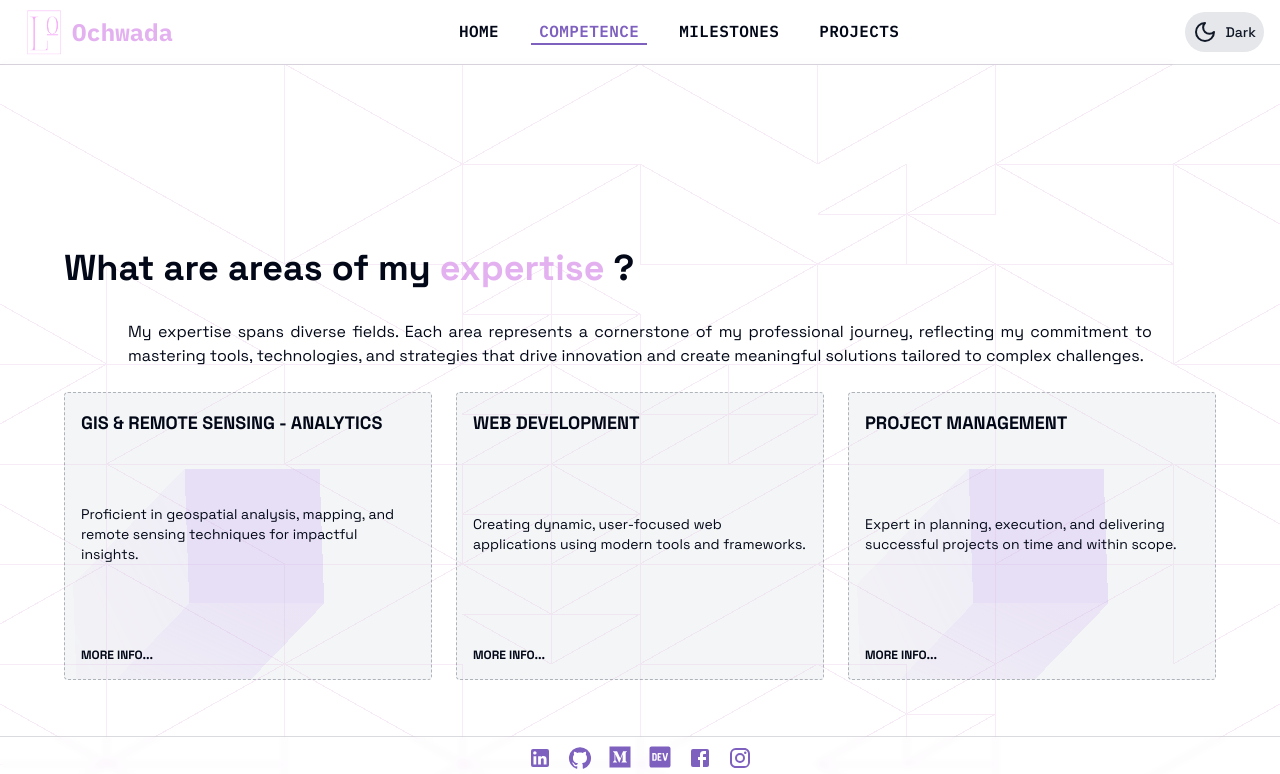
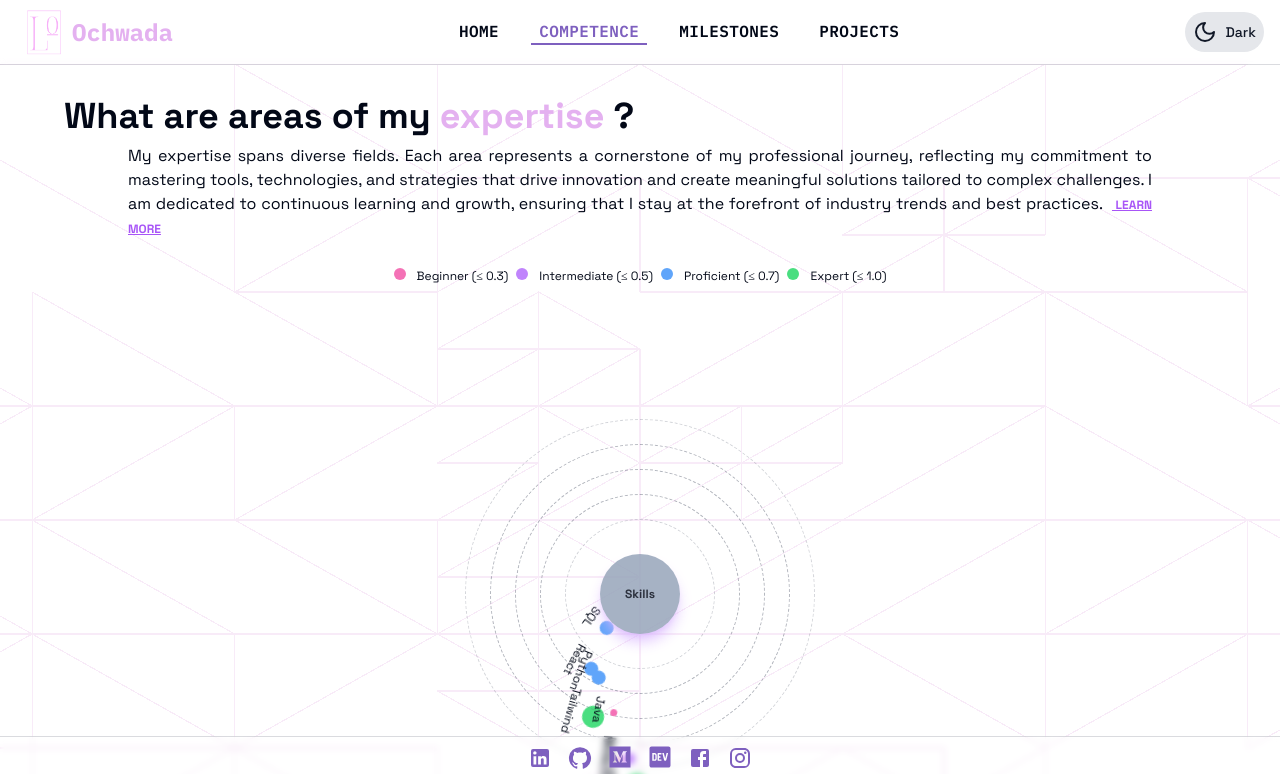
Before and after one commit to Ochwada/online_portfolio, a Next.js app: page /competence in a window 1280 px wide. Shown: the top 774 px of the page. Built offline with nearby package versions, Linux system fonts and the light colour scheme.

Commit message:
Compitence

```diff
--- a/package.json
+++ b/package.json
@@ -23,6 +23,7 @@
     "clsx": "^2.1.1",
     "framer-motion": "^11.11.17",
     "lucide-react": "^0.456.0",
+    "motion": "^12.5.0",
     "next": "^15.0.3",
     "react": "^18.2.0",
     "react-dom": "^18.2.0",
@@ -30,7 +31,8 @@
     "react-syntax-highlighter": "^15.6.1",
     "react-typed": "^2.0.12",
     "tailwind-merge": "^2.5.5",
-    "tailwindcss-animate": "^1.0.7"
+    "tailwindcss-animate": "^1.0.7",
+    "three": "^0.174.0"
   },
   "devDependencies": {
     "@types/node": "^20.17.6",
--- /dev/null
+++ b/src/Components/Competence/Skills.tsx
@@ -0,0 +1,73 @@
+"use client";
+
+import React from "react";
+import { Skills as skills } from "@/Components/Constant";
+
+const getLevelColor = (level: number): string => {
+  if (level <= 0.3) return "bg-pink-400";
+  if (level <= 0.5) return "bg-purple-400";
+  if (level <= 0.7) return "bg-blue-400";
+  return "bg-green-400";
+};
+
+export default function SkillsComponent() {
+  return (
+    <div className="relative w-full h-[600px] md:h-[700px] flex items-center justify-center overflow-hidden">
+      {/* Center Sun */}
+      <div className="w-20 h-20 bg-slate-400 rounded-full shadow-lg shadow-purple-300 animate-pulse z-10 flex items-center justify-center text-xs text-center">
+        <span className="space-grotesk-bold">Skills</span>
+      </div>
+
+      {/* Orbiting Skills */}
+      {skills.map((skill, index) => {
+        const size = Math.round(skill.level * 24);
+        const color = getLevelColor(skill.level);
+        const orbitIndex = parseInt(skill.distance.split("-")[1]); // 1 to 5
+        const translateX = (orbitIndex * 36); // Adjust this for better spacing
+        //const angle = (index / skills.length) * 360;
+
+        return (
+          <div
+            key={skill.name}
+            className={`absolute ${skill.distance} rounded-full border border-dashed border-gray-500/30 flex items-center justify-center`}
+          >
+            <div
+              className="relative animate-orbit"
+              style={{ animationDuration: `${16 + index}s` }}
+            >
+              <div
+                className="absolute flex flex-col items-center"
+                style={{
+                  transform: `translateX(${translateX}px)`,
+                }}
+              >
+                <div
+                  className={`${color} rounded-full`}
+                  style={{ width: `${size}px`, height: `${size}px` }}
+                ></div>
+                <span
+                  className="text-xs mt-1 text-center orbit-label"
+
+                >
+                  {skill.name}
+                </span>
+              </div>
+            </div>
+          </div>
+
+
+        );
+      })}
+
+      {/* Skill Legend */}
+      <div className="absolute z-20 top-2">
+        <div className="mt-4 text-xs space-x-2 text-center flex flex-row items-center">
+          <div><span className="inline-block w-3 h-3 rounded-full bg-pink-400 mr-2"></span> Beginner (≤ 0.3)</div>
+          <div><span className="inline-block w-3 h-3 rounded-full bg-purple-400 mr-2"></span> Intermediate (≤ 0.5)</div>
+          <div><span className="inline-block w-3 h-3 rounded-full bg-blue-400 mr-2"></span> Proficient (≤ 0.7)</div>
+          <div><span className="inline-block w-3 h-3 rounded-full bg-green-400 mr-2"></span> Expert (≤ 1.0)</div>
+        </div>
+      </div>
+    </div>
+  );
+}
--- a/src/Components/Constant/index.js
+++ b/src/Components/Constant/index.js
@@ -42,19 +42,36 @@ export const navigation = [
     },
 
 ];
+// -------------------------------------------Skills Section --------------------
+export const Skills = [
+    { name: "SQL", level: 0.6, distance: "orbit-1" },
+
+    { name: "React", level: 0.6, distance: "orbit-2" },
+    { name: "Python", level: 0.6, distance: "orbit-2" },
+
+    { name: "Tailwind", level: 0.9, distance: "orbit-3" },
+    { name: "Java", level: 0.3, distance: "orbit-3" },
+
+    { name: "NodeJS", level: 0.2, distance: "orbit-4" },
+    { name: "NextJS", level: 0.5, distance: "orbit-4" },
+
+    { name: "GIS", level: 0.9, distance: "orbit-5" },
+  ];
+
+
 // -------------------------------------------Projects Navigation --------------------
 
 export const projectsNavigation = [
     {
         id: "javaProjects",
-        name: "Selected Java Projects",
+        name: "Java Mini Projects (Learning Journey)",
         git_href: "https://github.com/Ochwada/JavaProjects",
         //web_href: " ",
         href: "https://github.com/Ochwada/JavaProjects/blob/main/README.md",
         image: '/assets/projects/java.png',
         category: ["Backend Development"],
         subcategory: "Core Java",
-        tools: ['#Java'],
+        tools: ["#Java", "#intellijIDEA"],
     },
     {
         id: "portfolio25",
--- a/src/app/competence/page.tsx
+++ b/src/app/competence/page.tsx
@@ -5,6 +5,7 @@ import React from "react";
 import Header from "@/Components/Shared/Header";
 import Footer from "@/Components/Shared/Footer";
 import { competence } from "@/Components/Constant";
+import Skills from "@/Components/Competence/Skills";
 
 const Competence: React.FC = () => {
 
@@ -17,24 +18,27 @@ const Competence: React.FC = () => {
             </div>
 
             {/* Page Content */}
-            <div className="flex-grow pt-16 pb-16 place-content-center">
+            {/* <div className="flex-grow pt-16 pb-16 place-content-center"> */}
+            <div className="flex-grow  place-content-center">
 
                 {/* Main Content */}
-                <div className="p-4 sm:p-8 pb-32 mx-8 ">
-                    <h1 className=" md:text-4xl text-2xl font-bold text-start mb-8">
+                <div className="p-4 sm:p-8 pb-2 mx-8 ">
+                    <h1 className=" md:text-4xl text-2xl font-bold text-start mb-2">
                         What are  areas of  my<span className="text-mypink"> expertise </span>?
                     </h1>
                     <div>
-                        <p className="text-base mb-6 md:mx-16 text-justify">
+                        <p className="text-base mb-1 md:mx-16 text-justify">
                             My expertise spans diverse fields. Each area represents a cornerstone of my professional journey,
-                            reflecting my commitment to mastering tools, technologies, and
-                            strategies that drive innovation and create meaningful solutions
-                            tailored to complex challenges.
+                            reflecting my commitment to mastering tools, technologies, and strategies that drive innovation and
+                            create meaningful solutions  tailored to complex challenges. I am dedicated to continuous learning
+                            and growth, ensuring that I stay at the forefront of industry trends and best practices. &nbsp;
+                            <a href="/projects" target="_blank" className="text-purple-500 text-xs font-bold underline underline-offset-1"> LEARN MORE </a>
                         </p>
+
                     </div>
 
                     {/* Competence Cards */}
-                    <div className="grid grid-cols-1 md:grid-cols-3 gap-6  md:h-72 ">
+                    {/* <div className="grid grid-cols-1 md:grid-cols-3 gap-6  md:h-72 ">
                         {competence.map((item) => (
                             <div
                                 key={item.id}
@@ -51,6 +55,9 @@ const Competence: React.FC = () => {
                                 </a>
                             </div>
                         ))}
+                    </div> */}
+                    <div>
+                        <Skills />
                     </div>
                 </div>
 
--- a/src/app/globals.css
+++ b/src/app/globals.css
@@ -323,6 +323,75 @@ header::before {
   );
   transform-origin: 0%;
 }
+
+/*------------------------------- Solar System  ------------------------------- */
+/*  -------------- Solar System --------------------- */
+@keyframes orbit {
+ /*  0% {
+    transform: rotate(0deg) translateX(100px) rotate(0deg);
+  }
+  100% {
+    transform: rotate(360deg) translateX(100px) rotate(-360deg);
+  } */
+
+  0% {
+    transform: rotate(0deg);
+  }
+  100% {
+    transform: rotate(360deg);
+  }
+}
+
+.orbit-label {
+  animation: counterOrbit 20s linear infinite;
+}
+
+.animate-orbit {
+  animation: orbit linear infinite;
+  transform-origin: center center;
+
+}
+
+.orbit-1 {
+  width: 150px;
+  height: 150px;
+}
+
+.orbit-2 {
+  width: 200px;
+  height: 200px;
+}
+
+.orbit-3 {
+  width: 250px;
+  height: 250px;
+}
+
+.orbit-4 {
+  width: 300px;
+  height: 300px;
+}
+.orbit-5 {
+  width: 350px;
+  height: 350px;
+}
+
+.orbit-1 .planet-0 {
+  animation-duration: 16s;
+}
+.orbit-2 .planet-1 {
+  animation-duration: 17s;
+}
+.orbit-3 .planet-2 {
+  animation-duration: 18s;
+}
+.orbit-4 .planet-3 {
+  animation-duration: 19s;
+}
+.orbit-5 .planet-4 {
+  animation-duration: 20s;
+}
+
 /*------------------------------- font class  ------------------------------- */
 /*  -------------- The font --------------------- */
 /*  -- Dancing Script -- */
--- a/src/app/projects/page.tsx
+++ b/src/app/projects/page.tsx
@@ -1,11 +1,13 @@
 "use client";
 
-import React, { useState } from "react";
+import React, { useState, useEffect } from "react";
+import { animate, motion, useMotionValue, useTransform } from "motion/react"
 import Image from 'next/image';
 
 import Header from "@/Components/Shared/Header";
 import Footer from "@/Components/Shared/Footer";
 import { projectsNavigation } from "@/Components/Constant";
+//import { m } from "framer-motion";
 
 // Color mapping for tools
 const toolColors: Record<string, { bg: string; text: string }> = {
@@ -24,6 +26,8 @@ const toolColors: Record<string, { bg: string; text: string }> = {
     "#C": { bg: "bg-emerald-100", text: "text-emerald-800" },
 
     "#Java": { bg: "bg-lime-100", text: "text-lime-800" },
+    "#Spring": { bg: "bg-rose-100", text: "text-rose-800" },
+    "#intellijIDEA": { bg: "bg-violet-100", text: "text-violet-800" },
 
 
 };
@@ -113,13 +117,32 @@ const ProjectCard: React.FC<{ project: typeof projectsNavigation[0]; onToolClick
         </div>
     </div>
 );
+// ------------------ Frammer Motion ------------------
 
+const text = {
+    fontSize: 64,
+    color: "#7E60BF",
+}
+// ------------------ Frammer Motion END------------------
+// ------------------  ------------------- ---------------
 
 const Projects: React.FC = () => {
     const [selectedCategories, setSelectedCategories] = useState<string[]>([]);
     const [selectedSubcategories, setSelectedSubcategories] = useState<string[]>([]);
     const [selectedTool, setSelectedTool] = useState<string | null>(null);
     const [visibleProjectsCount, setVisibleProjectsCount] = useState(8);
+
+    // ------------------ Frammer Motion ------------------
+
+    const count = useMotionValue(0)
+    const rounded = useTransform(() => Math.round(count.get()))
+
+    useEffect(() => {
+        const controls = animate(count, 10, { duration: 5 })
+        return () => controls.stop()
+    }, [])
+    // ------------------ Frammer Motion END------------------
+    // ------------------  ------------------- ---------------
 
     // Deduplicate categories using flatMap and Set
     const categories = Array.from(
@@ -177,7 +200,9 @@ const Projects: React.FC = () => {
                             Welcome to - A Journey Through My Projects - You will find a selection of my work right here, each representing
                             the passion and commitment I put into it.
                         </p>
-
+                        <div className="flex justify-center mb-6 ">
+                            <motion.pre style={text}>{rounded}</motion.pre>
+                        </div>
                         {/* Category Tabs */}
                         <div className="flex flex-wrap gap-2 sm:gap-4 mb-4 justify-start sm:justify-center overflow-x-auto">
                             <button
```
Also changed, not shown: 1 other file (tests, documents, lock files or other folders). Lines whose indentation alone changed are shown as unchanged.
